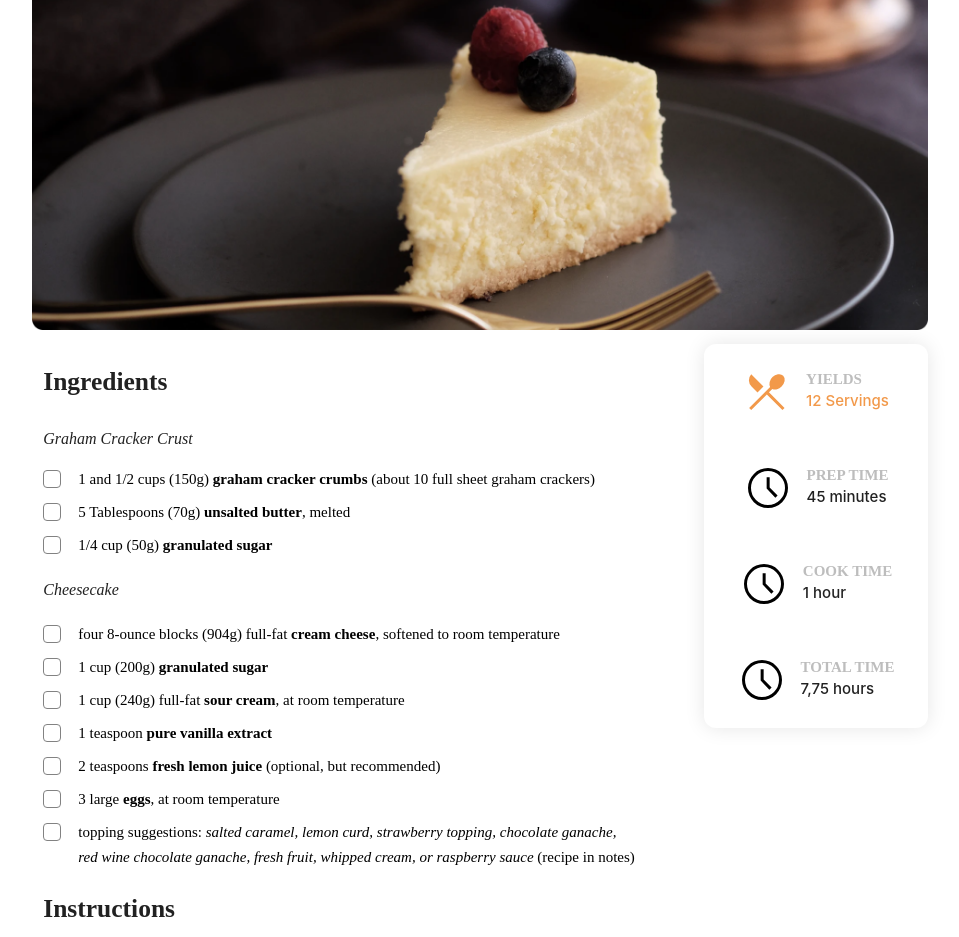
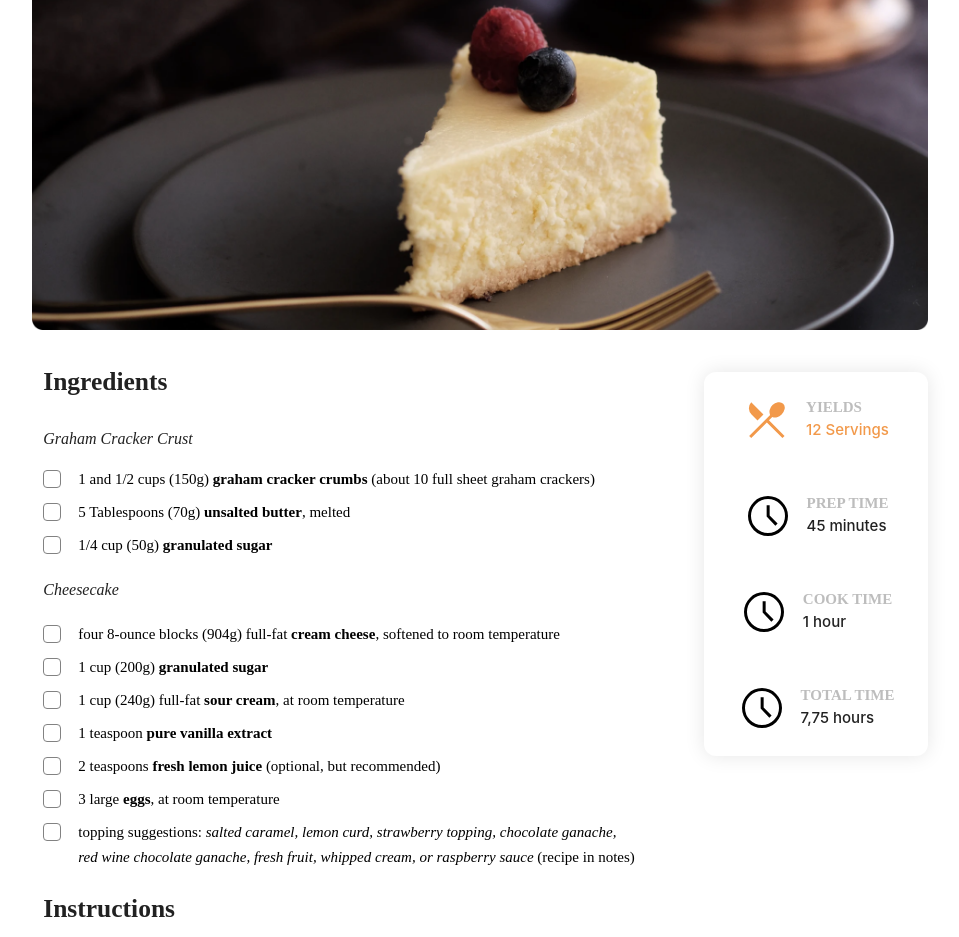
Before and after one commit to iamhaitham/DevChallenges-Recipe-Page, a plain HTML site: page index.html in a window 1280 px wide. Shown: the part 349-1286 px from the top of the page, without its empty margins (160-1119 px from the left). Drawn offline with nearby package versions, Linux system fonts and the light colour scheme.

Commit message:
Add a top margin to the side card

```diff
--- a/custom-styles.css
+++ b/custom-styles.css
@@ -1,3 +1,8 @@
+
+#Side-Card {
+    margin-top: 2.4rem;
+}
+
 .font-weight-700 {
     font-weight: 700;
 }
```
